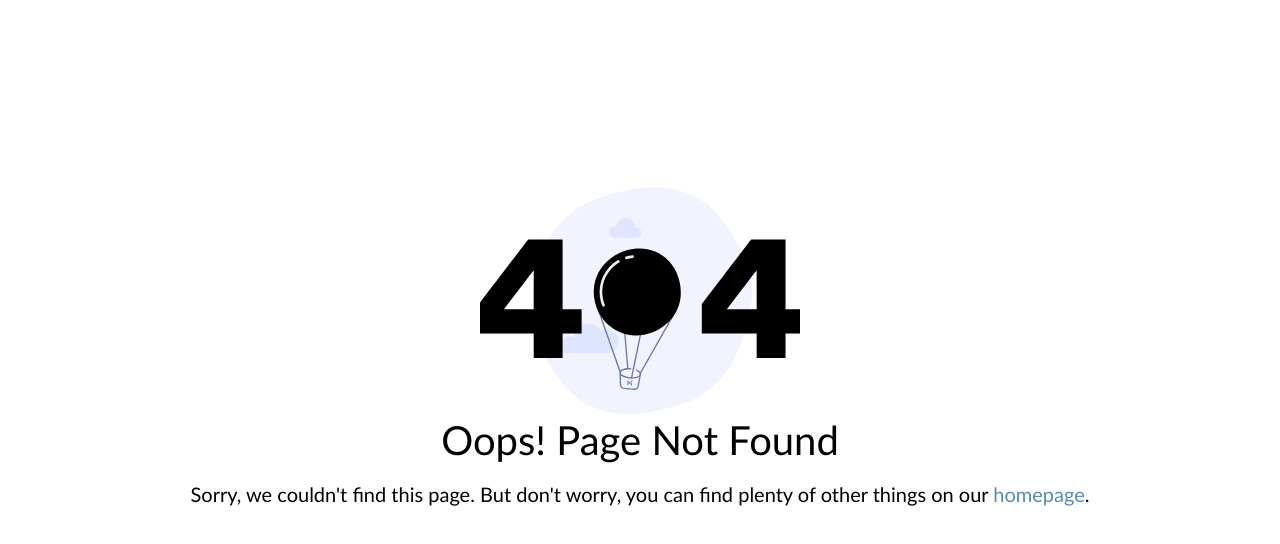
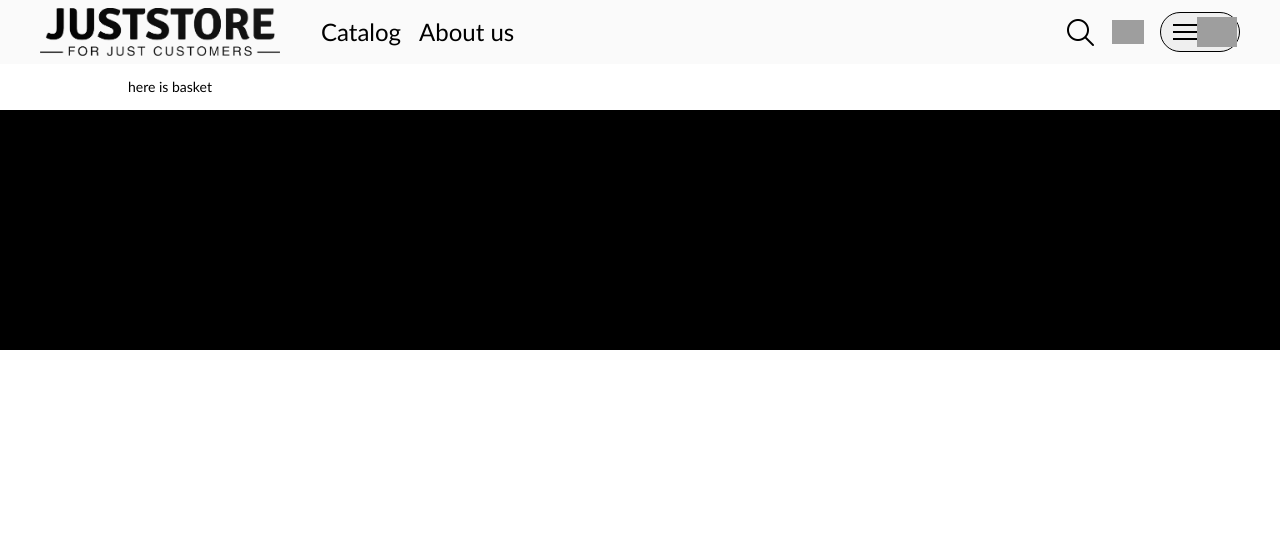
Before and after one commit to Marigza/eCommerce-Application, a React (Create React App) app in the folder develop/: page /basket in a window 1280 px wide. Before the commit this address had no page. Shown: the top 544 px of the page. Built offline with nearby package versions, Linux system fonts and the light colour scheme; grey boxes are pictures that could not be loaded.

Commit message:
feat: create basket page, add routing to basket

```diff
--- a/develop/src/App/App.tsx
+++ b/develop/src/App/App.tsx
@@ -9,6 +9,7 @@ import { NotFound } from "../pages/NotFound";
 import { Catalog } from "../pages/Catalog";
 import Layout from "../components/Layout/Layout";
 import { ProductPage } from "../pages/ProductPage";
+import { Basket } from "../pages/Basket";
 
 const App: React.FC = () => {
   return (
@@ -28,6 +29,7 @@ const App: React.FC = () => {
                 <Route path=":product" element={<ProductPage />} />
               </Route>
             </Route>
+            <Route path="basket" element={<Basket />} />
           </Route>
           <Route path="*" element={<NotFound />} />
           <Route path="login" element={<Login />} />
--- /dev/null
+++ b/develop/src/components/BasketContent/BasketContent.tsx
@@ -0,0 +1,9 @@
+const BasketContent: React.FC = () => {
+  return (
+    <main className="BasketContent">
+      <div className="basker-content__block">here is basket</div>
+    </main>
+  );
+};
+
+export default BasketContent;
--- /dev/null
+++ b/develop/src/components/BasketContent/index.ts
@@ -0,0 +1 @@
+export { default as BasketContent } from "./BasketContent";
--- a/develop/src/components/Header/Header.scss
+++ b/develop/src/components/Header/Header.scss
@@ -78,6 +78,10 @@
     min-width: 4vh;
     min-height: 4vh;
     cursor: pointer;
+    &:hover {
+      background-color: grey;
+      border-radius: 1vh;
+    }
   }
 }
 
--- a/develop/src/components/Header/Header.tsx
+++ b/develop/src/components/Header/Header.tsx
@@ -44,7 +44,7 @@ const Header: React.FC = () => {
         </div>
         <div>
           <div className="header__search-button" />
-          <div className="header__basket-button" />
+          <Link to="basket" className="header__basket-button"></Link>
           <button
             className={`customers__button ${isUserPopupVisible ? "active" : ""}`}
             onClick={toggleUserPopup}
--- /dev/null
+++ b/develop/src/pages/Basket/Basket.tsx
@@ -0,0 +1,15 @@
+import { Helmet } from "react-helmet";
+import { BasketContent } from "../../components/BasketContent";
+
+const Basket: React.FC = () => {
+  return (
+    <>
+      <Helmet>
+        <title>JustStore - Basket</title>
+      </Helmet>
+      <BasketContent />
+    </>
+  );
+};
+
+export default Basket;
--- /dev/null
+++ b/develop/src/pages/Basket/index.ts
@@ -0,0 +1 @@
+export { default as Basket } from "./Basket";
```
